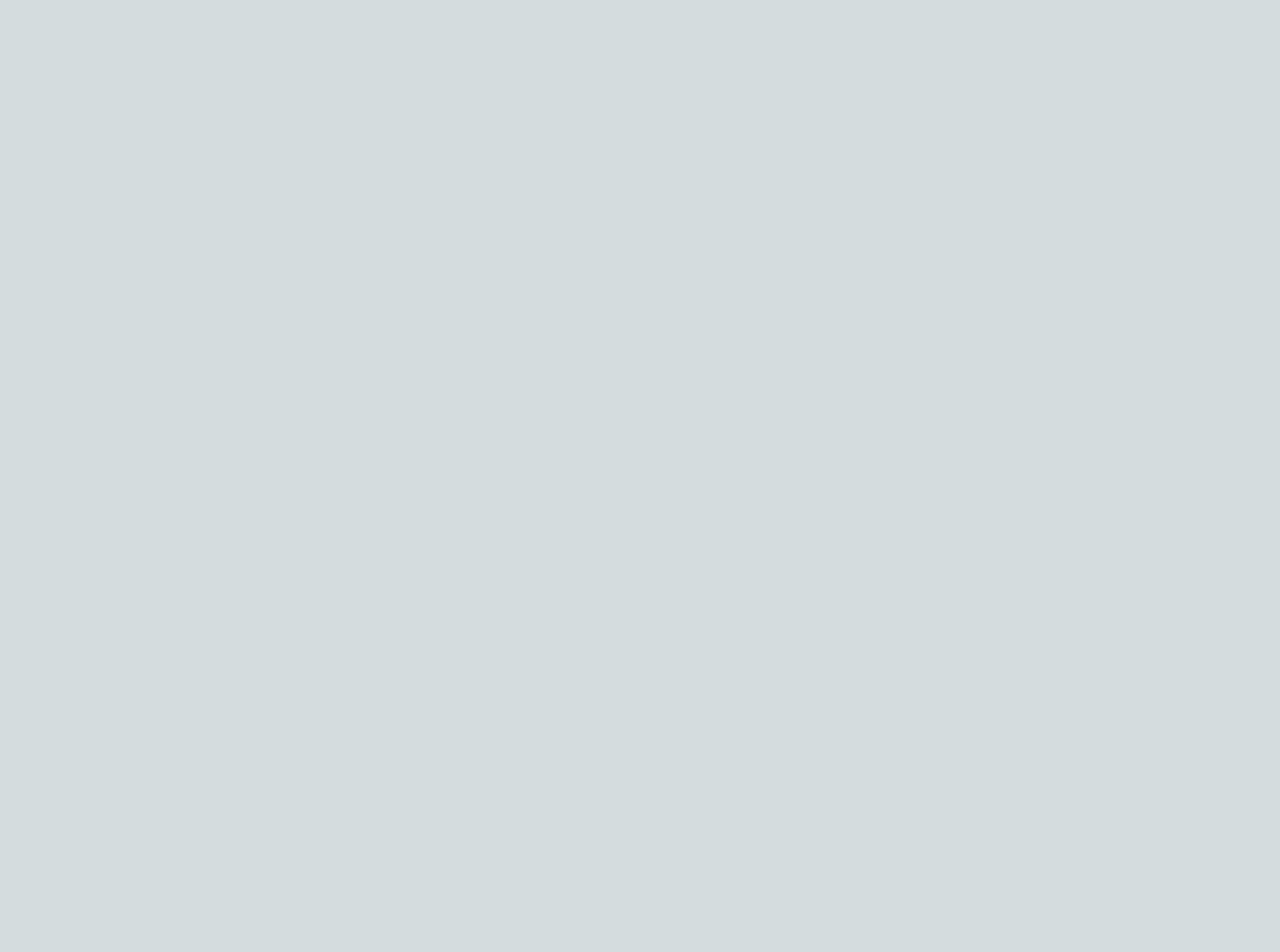
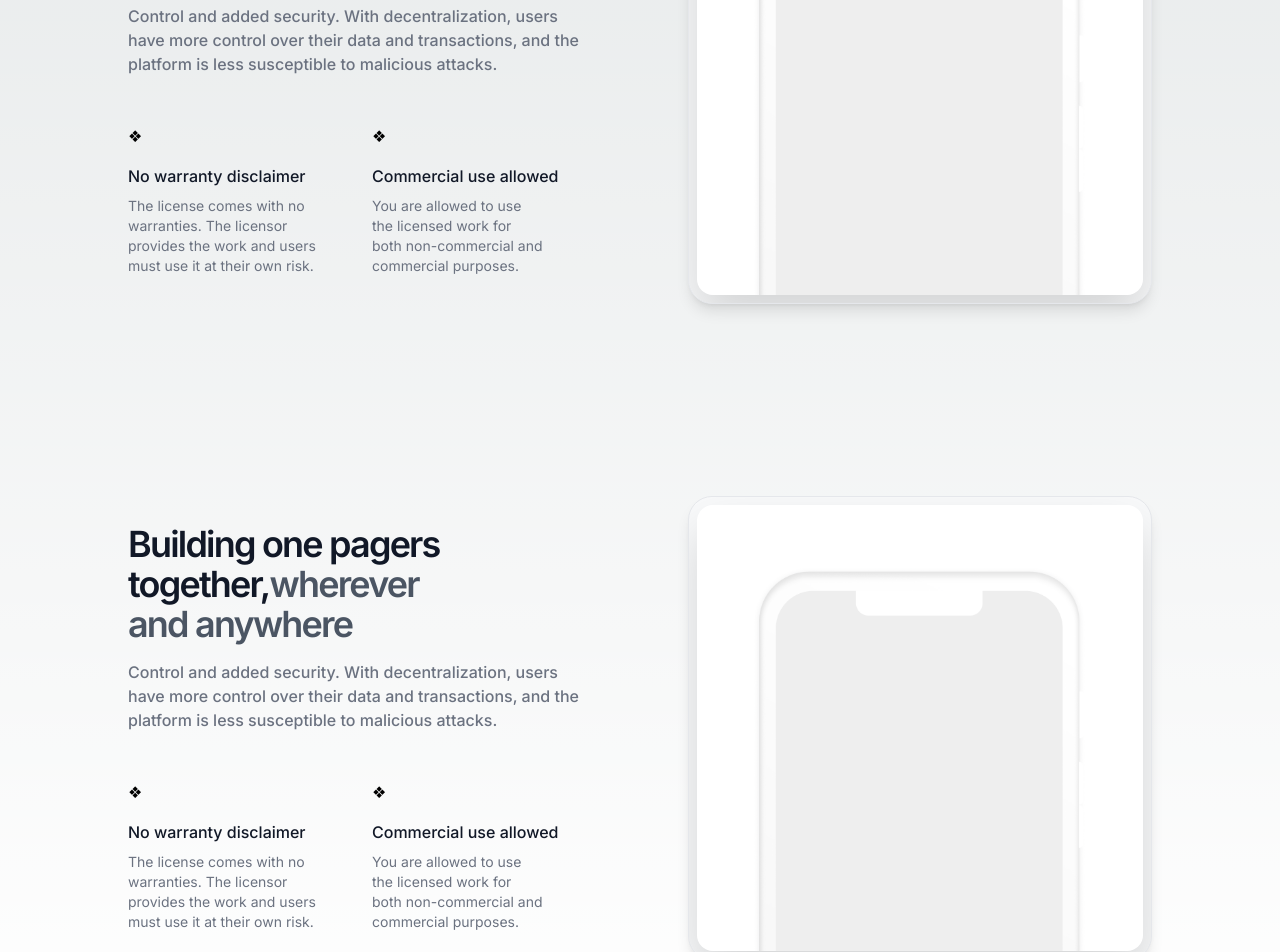
Before and after one commit to Osiris8/hiretop, a Next.js app: page / in a window 1280 px wide. Shown: the part 1120-2072 px from the top of the page. Before the commit the page ends 864 px from the top, so only its background shows below. Built offline with nearby package versions, Linux system fonts and the light colour scheme.

Commit message:
add Feature section

```diff
--- a/app/page.js
+++ b/app/page.js
@@ -2,6 +2,8 @@ import Image from "next/image";
 import Hero from "@/components/Hero";
 import Nav from "@/components/Nav";
 import Trusted from "@/components/Trusted";
+import Feature1 from "@/components/Feature1";
+import Feature2 from "@/components/Feature2";
 
 export default function Home() {
   return (
@@ -9,6 +11,8 @@ export default function Home() {
       <Nav />
       <Hero />
       <Trusted />
+      <Feature1 />
+      <Feature2 />
     </div>
   );
 }
--- /dev/null
+++ b/components/Feature1.js
@@ -0,0 +1,56 @@
+"use client";
+import Image from "next/image";
+import feature1 from "../public/images/feature/feature1.png";
+export default function Feature1() {
+  return (
+    <section>
+      <div class="px-8 py-24 mx-auto md:px-12 lg:px-32 max-w-7xl">
+        <div class="grid items-center grid-cols-1 gap-6 lg:grid-cols-2 lg:gap-24">
+          <div class="md:order-first">
+            <h1 class="text-4xl font-semibold tracking-tighter text-gray-900 text-balance">
+              Building one pagers together,
+              <span class="text-gray-600">wherever and anywhere</span>
+            </h1>
+            <p class="mt-4 text-base font-medium text-gray-500">
+              Control and added security. With decentralization, users have more
+              control over their data and transactions, and the platform is less
+              susceptible to malicious attacks.
+            </p>
+
+            <dl class="grid grid-cols-2 gap-4 mt-12 list-none lg:gap-6 text-pretty">
+              <div>
+                <div>❖</div>
+                <dt class="mt-4 font-medium text-gray-900">
+                  No warranty disclaimer
+                </dt>
+                <dd class="mt-2 text-sm text-gray-500">
+                  The license comes with no warranties. The licensor provides
+                  the work and users must use it at their own risk.
+                </dd>
+              </div>
+              <div>
+                <div>❖</div>
+                <dt class="mt-4 font-medium text-gray-900">
+                  Commercial use allowed
+                </dt>
+                <dd class="mt-2 text-sm text-gray-500">
+                  You are allowed to use the licensed work for both
+                  non-commercial and commercial purposes.
+                </dd>
+              </div>
+            </dl>
+          </div>
+          <div class="order-first block w-full mt-12 aspect-square lg:mt-0">
+            <div class="h-full p-2 overflow-hidden border shadow-lg bg-gray-50 rounded-3xl">
+              <Image
+                alt="#_"
+                class="relative w-full rounded-2xl drop-shadow-2xl"
+                src={feature1}
+              />
+            </div>
+          </div>
+        </div>
+      </div>
+    </section>
+  );
+}
--- /dev/null
+++ b/components/Feature2.js
@@ -0,0 +1,56 @@
+"use client";
+import Image from "next/image";
+import feature1 from "../public/images/feature/feature1.png";
+export default function Feature2() {
+  return (
+    <section>
+      <div class="px-8 py-24 mx-auto md:px-12 lg:px-32 max-w-7xl">
+        <div class="grid items-center grid-cols-1 gap-6 lg:grid-cols-2 lg:gap-24">
+          <div class="md:order-first">
+            <h1 class="text-4xl font-semibold tracking-tighter text-gray-900 text-balance">
+              Building one pagers together,
+              <span class="text-gray-600">wherever and anywhere</span>
+            </h1>
+            <p class="mt-4 text-base font-medium text-gray-500">
+              Control and added security. With decentralization, users have more
+              control over their data and transactions, and the platform is less
+              susceptible to malicious attacks.
+            </p>
+
+            <dl class="grid grid-cols-2 gap-4 mt-12 list-none lg:gap-6 text-pretty">
+              <div>
+                <div>❖</div>
+                <dt class="mt-4 font-medium text-gray-900">
+                  No warranty disclaimer
+                </dt>
+                <dd class="mt-2 text-sm text-gray-500">
+                  The license comes with no warranties. The licensor provides
+                  the work and users must use it at their own risk.
+                </dd>
+              </div>
+              <div>
+                <div>❖</div>
+                <dt class="mt-4 font-medium text-gray-900">
+                  Commercial use allowed
+                </dt>
+                <dd class="mt-2 text-sm text-gray-500">
+                  You are allowed to use the licensed work for both
+                  non-commercial and commercial purposes.
+                </dd>
+              </div>
+            </dl>
+          </div>
+          <div class="order-first block w-full mt-12 aspect-square lg:mt-0">
+            <div class="h-full p-2 overflow-hidden border shadow-lg bg-gray-50 rounded-3xl">
+              <Image
+                alt="#_"
+                class="relative w-full rounded-2xl drop-shadow-2xl"
+                src={feature1}
+              />
+            </div>
+          </div>
+        </div>
+      </div>
+    </section>
+  );
+}
```
Also changed, not shown: public/images/feature/feature1.png (added).
